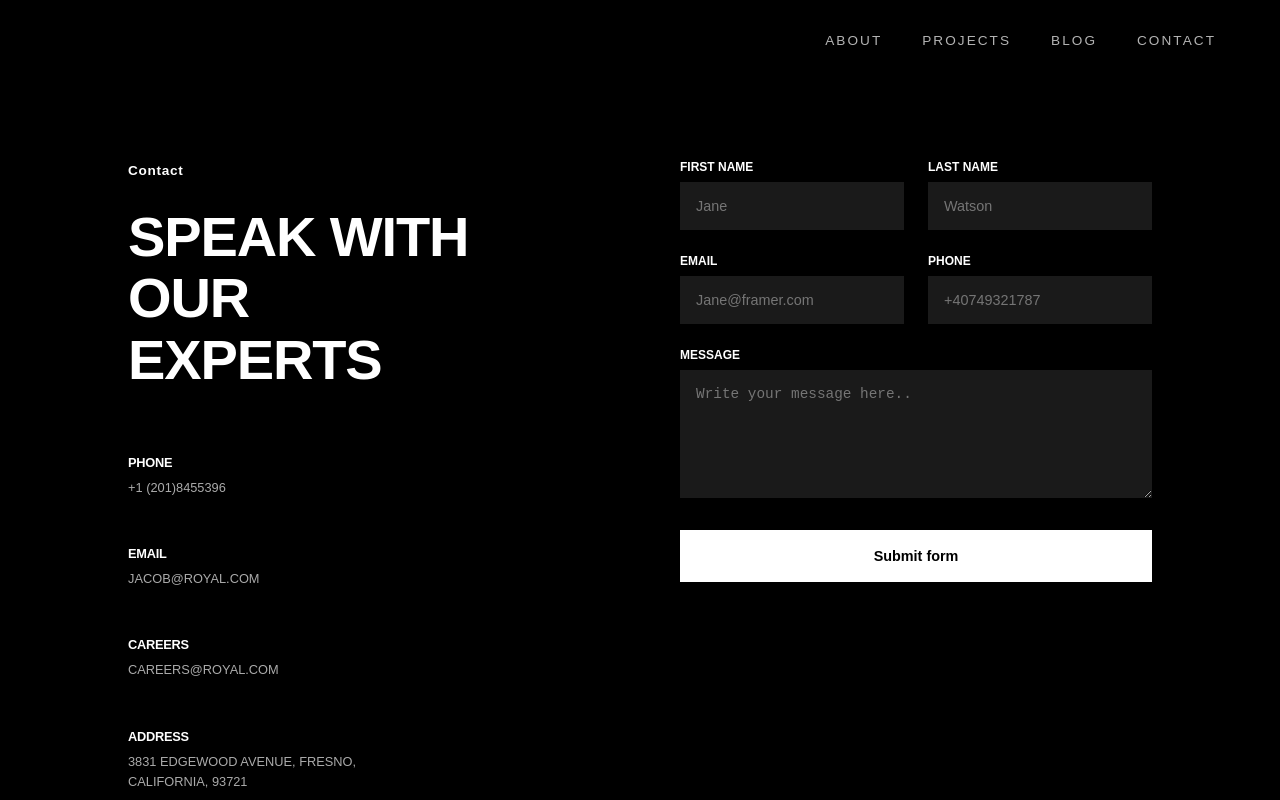
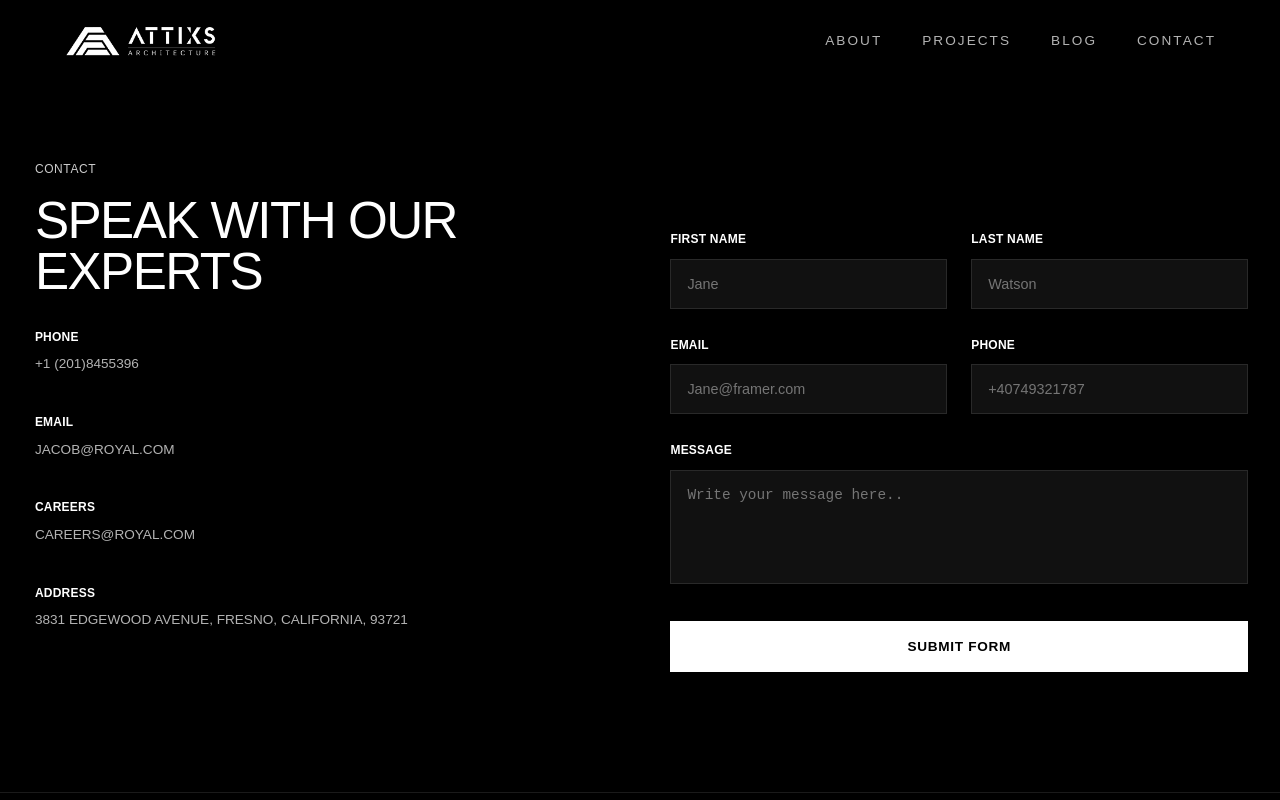
Before and after one commit to willowysolutionsoffice/attiks, a Next.js app: page /contact in a window 1280 px wide. Shown: the top 800 px of the page. Built offline with nearby package versions, Linux system fonts and the light colour scheme.

Commit message:
header correcred

```diff
--- a/src/app/contact/page.tsx
+++ b/src/app/contact/page.tsx
@@ -3,6 +3,7 @@
 import Navbar from '@/components/Navbar';
 import Footer from '@/components/Footer';
 import { motion } from 'framer-motion';
+import PageHeader from '@/components/PageHeader';
 
 export default function ContactPage() {
   return (
@@ -10,106 +11,91 @@ export default function ContactPage() {
       <Navbar />
 
       {/* Main Content */}
-      <section style={{ padding: '160px 10% 80px', flex: 1, display: 'flex', alignItems: 'center' }}>
-        <div style={{
-          maxWidth: '1400px',
-          margin: '0 auto',
-          width: '100%',
-          display: 'grid',
-          gridTemplateColumns: 'repeat(auto-fit, minmax(300px, 1fr))',
-          gap: '80px',
-          alignItems: 'start'
-        }}>
+      <section style={{ padding: '160px 2.5% 120px', flex: 1 }}>
+        <div style={{ maxWidth: '1400px', margin: '0 auto', width: '100%', display: 'grid', gridTemplateColumns: '1fr 1fr', gap: '5%' }}>
 
           {/* Left Column: Info */}
-          <motion.div
-            initial={{ opacity: 0, x: -30 }}
-            animate={{ opacity: 1, x: 0 }}
-            transition={{ duration: 0.8 }}
-            style={{ maxWidth: '500px' }}
-          >
-            <p style={{ fontSize: '0.85rem', fontWeight: 600, letterSpacing: '0.05em', color: '#fff', marginBottom: '1.5rem', textTransform: 'capitalize' }}>
-              Contact
-            </p>
-            <h1 style={{ fontSize: 'clamp(2.5rem, 5vw, 3.5rem)', fontWeight: 700, color: '#fff', marginBottom: '4rem', lineHeight: 1.1, letterSpacing: '-0.02em', textTransform: 'uppercase' }}>
-              SPEAK WITH OUR<br />EXPERTS
-            </h1>
+          <div style={{ display: 'flex', flexDirection: 'column' }}>
+            <PageHeader
+              label="Contact"
+              title={<>SPEAK WITH OUR<br />EXPERTS</>}
+            />
 
-            <div style={{ display: 'flex', flexDirection: 'column', gap: '3rem' }}>
+            <div style={{ display: 'flex', flexDirection: 'column', gap: '2.5rem', paddingLeft: '0.5%' }}>
               <div>
-                <h4 style={{ fontSize: '0.8rem', fontWeight: 600, marginBottom: '0.5rem', color: '#fff', textTransform: 'uppercase' }}>Phone</h4>
-                <p style={{ color: '#aaa', fontSize: '0.8rem', fontWeight: 500 }}>+1 (201)8455396</p>
+                <h4 style={{ fontSize: '0.75rem', fontWeight: 600, marginBottom: '0.6rem', color: '#fff', textTransform: 'uppercase', letterSpacing: '0.02em' }}>Phone</h4>
+                <p style={{ color: 'rgba(255,255,255,0.7)', fontSize: '0.85rem', fontWeight: 400 }}>+1 (201)8455396</p>
               </div>
               <div>
-                <h4 style={{ fontSize: '0.8rem', fontWeight: 600, marginBottom: '0.5rem', color: '#fff', textTransform: 'uppercase' }}>Email</h4>
-                <p style={{ color: '#aaa', fontSize: '0.8rem', fontWeight: 500, textTransform: 'uppercase' }}>JACOB@ROYAL.COM</p>
+                <h4 style={{ fontSize: '0.75rem', fontWeight: 600, marginBottom: '0.6rem', color: '#fff', textTransform: 'uppercase', letterSpacing: '0.02em' }}>Email</h4>
+                <p style={{ color: 'rgba(255,255,255,0.7)', fontSize: '0.85rem', fontWeight: 400, textTransform: 'uppercase' }}>JACOB@ROYAL.COM</p>
               </div>
               <div>
-                <h4 style={{ fontSize: '0.8rem', fontWeight: 600, marginBottom: '0.5rem', color: '#fff', textTransform: 'uppercase' }}>Careers</h4>
-                <p style={{ color: '#aaa', fontSize: '0.8rem', fontWeight: 500, textTransform: 'uppercase' }}>CAREERS@ROYAL.COM</p>
+                <h4 style={{ fontSize: '0.75rem', fontWeight: 600, marginBottom: '0.6rem', color: '#fff', textTransform: 'uppercase', letterSpacing: '0.02em' }}>Careers</h4>
+                <p style={{ color: 'rgba(255,255,255,0.7)', fontSize: '0.85rem', fontWeight: 400, textTransform: 'uppercase' }}>CAREERS@ROYAL.COM</p>
               </div>
               <div>
-                <h4 style={{ fontSize: '0.8rem', fontWeight: 600, marginBottom: '0.5rem', color: '#fff', textTransform: 'uppercase' }}>Address</h4>
-                <p style={{ color: '#aaa', fontSize: '0.8rem', fontWeight: 500, lineHeight: '1.6', textTransform: 'uppercase', maxWidth: '300px' }}>
+                <h4 style={{ fontSize: '0.75rem', fontWeight: 600, marginBottom: '0.6rem', color: '#fff', textTransform: 'uppercase', letterSpacing: '0.02em' }}>Address</h4>
+                <p style={{ color: 'rgba(255,255,255,0.7)', fontSize: '0.85rem', fontWeight: 400, lineHeight: '1.6', textTransform: 'uppercase' }}>
                   3831 EDGEWOOD AVENUE, FRESNO, CALIFORNIA, 93721
                 </p>
               </div>
             </div>
-          </motion.div>
+          </div>
 
           {/* Right Column: Form */}
           <motion.div
             initial={{ opacity: 0, x: 30 }}
             animate={{ opacity: 1, x: 0 }}
             transition={{ duration: 0.8, delay: 0.2 }}
-            style={{ display: 'flex', flexDirection: 'column', justifyContent: 'center' }}
+            style={{ display: 'flex', flexDirection: 'column', paddingTop: '4.5rem' }}
           >
-            <form style={{ display: 'flex', flexDirection: 'column', gap: '1.5rem' }} onSubmit={(e) => e.preventDefault()}>
+            <form style={{ display: 'flex', flexDirection: 'column', gap: '1.8rem' }} onSubmit={(e) => e.preventDefault()}>
 
               <div style={{ display: 'grid', gridTemplateColumns: '1fr 1fr', gap: '1.5rem' }}>
-                <div style={{ display: 'flex', flexDirection: 'column', gap: '0.5rem' }}>
-                  <label style={{ fontSize: '0.75rem', fontWeight: 600, color: '#fff', textTransform: 'uppercase' }}>First Name</label>
+                <div style={{ display: 'flex', flexDirection: 'column', gap: '0.8rem' }}>
+                  <label style={{ fontSize: '0.75rem', fontWeight: 600, color: '#fff', textTransform: 'uppercase', letterSpacing: '0.02em' }}>First Name</label>
                   <input
                     type="text"
                     placeholder="Jane"
-                    style={{ background: '#1a1a1a', border: 'none', padding: '16px', color: '#fff', fontSize: '0.9rem', outline: 'none' }}
+                    style={{ background: '#111', border: '1px solid rgba(255,255,255,0.1)', padding: '16px', color: '#fff', fontSize: '0.9rem', outline: 'none' }}
                   />
                 </div>
-                <div style={{ display: 'flex', flexDirection: 'column', gap: '0.5rem' }}>
-                  <label style={{ fontSize: '0.75rem', fontWeight: 600, color: '#fff', textTransform: 'uppercase' }}>Last Name</label>
+                <div style={{ display: 'flex', flexDirection: 'column', gap: '0.8rem' }}>
+                  <label style={{ fontSize: '0.75rem', fontWeight: 600, color: '#fff', textTransform: 'uppercase', letterSpacing: '0.02em' }}>Last Name</label>
                   <input
                     type="text"
                     placeholder="Watson"
-                    style={{ background: '#1a1a1a', border: 'none', padding: '16px', color: '#fff', fontSize: '0.9rem', outline: 'none' }}
+                    style={{ background: '#111', border: '1px solid rgba(255,255,255,0.1)', padding: '16px', color: '#fff', fontSize: '0.9rem', outline: 'none' }}
                   />
                 </div>
               </div>
 
               <div style={{ display: 'grid', gridTemplateColumns: '1fr 1fr', gap: '1.5rem' }}>
-                <div style={{ display: 'flex', flexDirection: 'column', gap: '0.5rem' }}>
-                  <label style={{ fontSize: '0.75rem', fontWeight: 600, color: '#fff', textTransform: 'uppercase' }}>Email</label>
+                <div style={{ display: 'flex', flexDirection: 'column', gap: '0.8rem' }}>
+                  <label style={{ fontSize: '0.75rem', fontWeight: 600, color: '#fff', textTransform: 'uppercase', letterSpacing: '0.02em' }}>Email</label>
                   <input
                     type="email"
                     placeholder="Jane@framer.com"
-                    style={{ background: '#1a1a1a', border: 'none', padding: '16px', color: '#fff', fontSize: '0.9rem', outline: 'none' }}
+                    style={{ background: '#111', border: '1px solid rgba(255,255,255,0.1)', padding: '16px', color: '#fff', fontSize: '0.9rem', outline: 'none' }}
                   />
                 </div>
-                <div style={{ display: 'flex', flexDirection: 'column', gap: '0.5rem' }}>
-                  <label style={{ fontSize: '0.75rem', fontWeight: 600, color: '#fff', textTransform: 'uppercase' }}>Phone</label>
+                <div style={{ display: 'flex', flexDirection: 'column', gap: '0.8rem' }}>
+                  <label style={{ fontSize: '0.75rem', fontWeight: 600, color: '#fff', textTransform: 'uppercase', letterSpacing: '0.02em' }}>Phone</label>
                   <input
                     type="tel"
                     placeholder="+40749321787"
-                    style={{ background: '#1a1a1a', border: 'none', padding: '16px', color: '#fff', fontSize: '0.9rem', outline: 'none' }}
+                    style={{ background: '#111', border: '1px solid rgba(255,255,255,0.1)', padding: '16px', color: '#fff', fontSize: '0.9rem', outline: 'none' }}
                   />
                 </div>
               </div>
 
-              <div style={{ display: 'flex', flexDirection: 'column', gap: '0.5rem' }}>
-                <label style={{ fontSize: '0.75rem', fontWeight: 600, color: '#fff', textTransform: 'uppercase' }}>Message</label>
+              <div style={{ display: 'flex', flexDirection: 'column', gap: '0.8rem' }}>
+                <label style={{ fontSize: '0.75rem', fontWeight: 600, color: '#fff', textTransform: 'uppercase', letterSpacing: '0.02em' }}>Message</label>
                 <textarea
                   placeholder="Write your message here.."
-                  rows={6}
-                  style={{ background: '#1a1a1a', border: 'none', padding: '16px', color: '#fff', fontSize: '0.9rem', outline: 'none', resize: 'vertical' }}
+                  rows={5}
+                  style={{ background: '#111', border: '1px solid rgba(255,255,255,0.1)', padding: '16px', color: '#fff', fontSize: '0.9rem', outline: 'none', resize: 'none' }}
                 ></textarea>
               </div>
 
@@ -119,15 +105,14 @@ export default function ContactPage() {
                   background: '#fff',
                   color: '#000',
                   border: 'none',
-                  padding: '18px 24px',
-                  fontSize: '0.9rem',
+                  padding: '18px',
+                  fontSize: '0.85rem',
                   fontWeight: 600,
                   cursor: 'pointer',
                   marginTop: '0.5rem',
-                  transition: 'background 0.3s ease'
+                  textTransform: 'uppercase',
+                  letterSpacing: '0.05em'
                 }}
-                onMouseEnter={(e) => e.currentTarget.style.background = '#e0e0e0'}
-                onMouseLeave={(e) => e.currentTarget.style.background = '#fff'}
               >
                 Submit form
               </button>
--- a/src/app/globals.css
+++ b/src/app/globals.css
@@ -121,15 +121,26 @@ p {
 }
 
 .navbar.scrolled {
-  background: rgba(5, 5, 5, 0.8);
-  backdrop-filter: blur(10px);
-  height: 60px;
+  background: rgba(255, 255, 255, 0.5);
+  backdrop-filter: blur(30px);
+  -webkit-backdrop-filter: blur(30px);
+  border-bottom: 1px solid rgba(255, 255, 255, 0.3);
+  height: 65px;
 }
 
 .nav-logo {
   font-size: 1.2rem;
   font-weight: 600;
   letter-spacing: 0.1em;
+}
+
+.nav-logo img {
+  filter: invert(1);
+  transition: var(--transition-smooth);
+}
+
+.navbar.scrolled .nav-logo img {
+  filter: invert(0);
 }
 
 .nav-links {
@@ -165,6 +176,16 @@ p {
 
 .nav-link:hover {
   color: #C5A059;
+  opacity: 1;
+}
+
+.navbar.scrolled .nav-link {
+  color: #000;
+  opacity: 0.8;
+  font-weight: 600;
+}
+
+.navbar.scrolled .nav-link:hover {
   opacity: 1;
 }
 
@@ -236,24 +257,31 @@ p {
 
 /* Properties Page */
 .properties-header {
-  padding: 120px 10% 60px;
+  padding: 160px 2.5% 2rem;
   background: var(--background);
 }
 
+.properties-header > * {
+  padding-left: 0.5%;
+}
+
 .properties-label {
-  font-size: 0.9rem;
+  font-size: 0.75rem;
   text-transform: uppercase;
-  letter-spacing: 0.1em;
-  color: rgba(255, 255, 255, 0.6);
+  letter-spacing: 0.05em;
+  color: #fff;
+  opacity: 0.8;
   margin-bottom: 1rem;
   display: block;
+  font-weight: 500;
 }
 
 .properties-title {
-  font-size: clamp(2.5rem, 8vw, 4.5rem);
-  line-height: 1.1;
-  font-weight: 400;
-  max-width: 800px;
+  font-size: clamp(2.2rem, 4.5vw, 3.2rem);
+  line-height: 1.0;
+  font-weight: 500;
+  letter-spacing: -0.03em;
+  text-transform: uppercase;
 }
 
 .project-hero {
--- /dev/null
+++ b/src/components/PageHeader.tsx
@@ -0,0 +1,41 @@
+'use client';
+
+import { motion } from 'framer-motion';
+
+interface PageHeaderProps {
+  label: string;
+  title: string | React.ReactNode;
+}
+
+export default function PageHeader({ label, title }: PageHeaderProps) {
+  return (
+    <motion.div
+      initial={{ opacity: 0, y: 20 }}
+      animate={{ opacity: 1, y: 0 }}
+      transition={{ duration: 0.8 }}
+      style={{ marginBottom: '2rem', paddingLeft: '0.5%' }}
+    >
+      <p style={{
+        fontSize: '0.75rem',
+        fontWeight: 500,
+        color: '#fff',
+        marginBottom: '1rem',
+        letterSpacing: '0.05em',
+        textTransform: 'uppercase',
+        opacity: 0.8
+      }}>
+        {label}
+      </p>
+      <h1 style={{
+        fontSize: 'clamp(2.2rem, 4.5vw, 3.2rem)',
+        fontWeight: 500,
+        color: '#fff',
+        lineHeight: '1.0',
+        letterSpacing: '-0.03em',
+        textTransform: 'uppercase'
+      }}>
+        {title}
+      </h1>
+    </motion.div>
+  );
+}
```
Also changed, not shown: src/app/about/page.tsx (+6 -13 lines), src/app/blog/page.tsx (+5 -23 lines), src/components/PropertiesHeader.tsx (+5 -4 lines).
